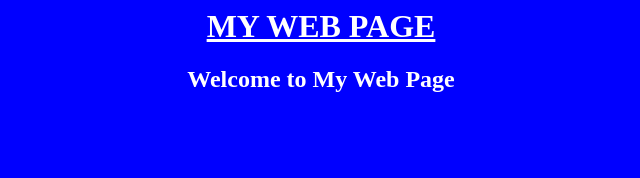
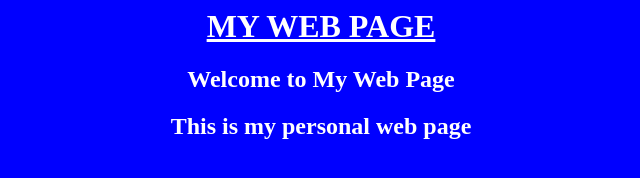
Before and after one commit to devopstraining611-282/2pmrepo, a plain HTML site: page index.html in a window 1280 px wide. Shown: the whole page, without its empty margins (319-959 px from the left). Drawn offline with Linux system fonts and the light colour scheme.

Commit message:
second line added

```diff
--- a/index.html
+++ b/index.html
@@ -4,6 +4,7 @@
 		<center>
 			<h1><u>MY WEB PAGE</u></h1>
 			<h2>Welcome to My Web Page</h2>
+			<h2>This is my personal web page</h2>
 		</center>
 	</body>
 </html>
```
